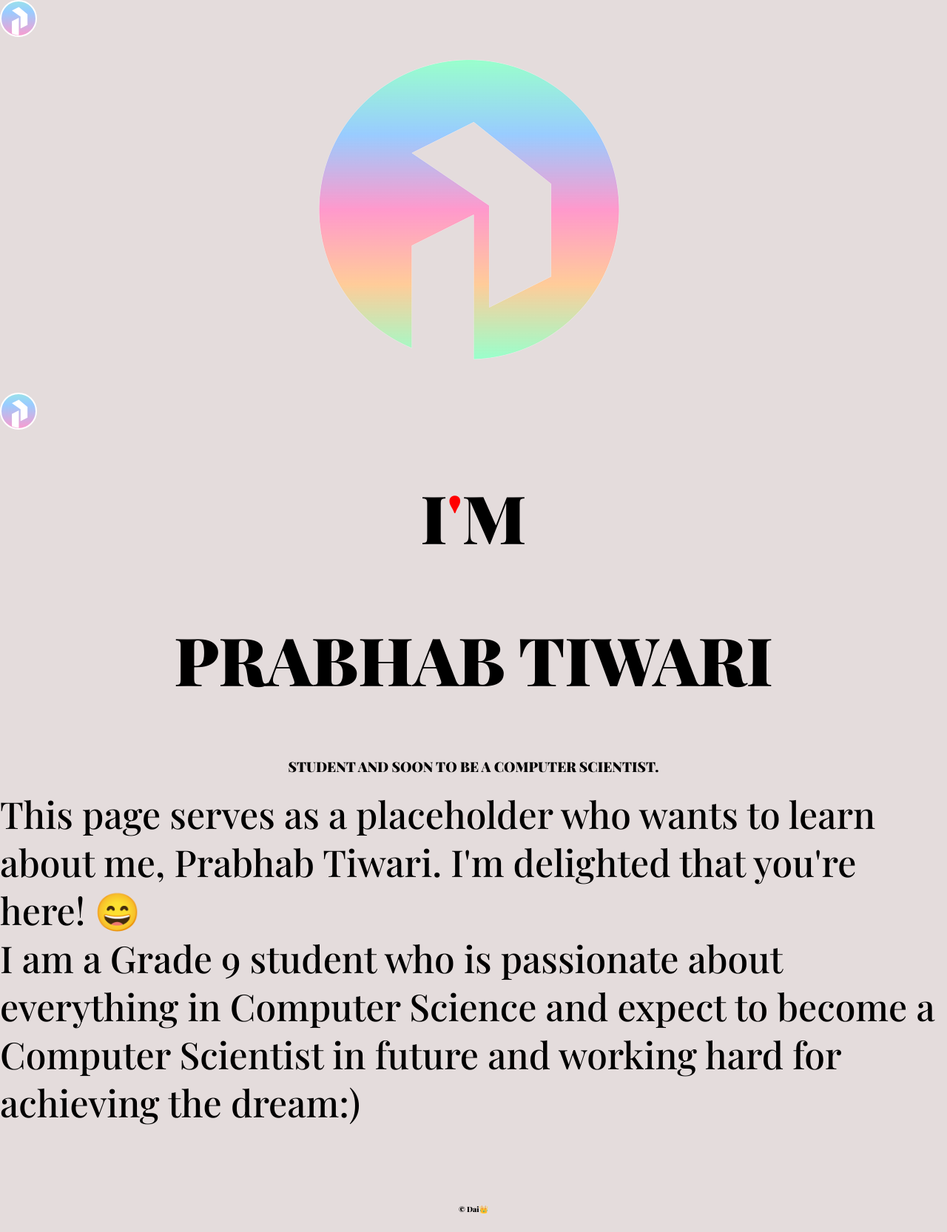
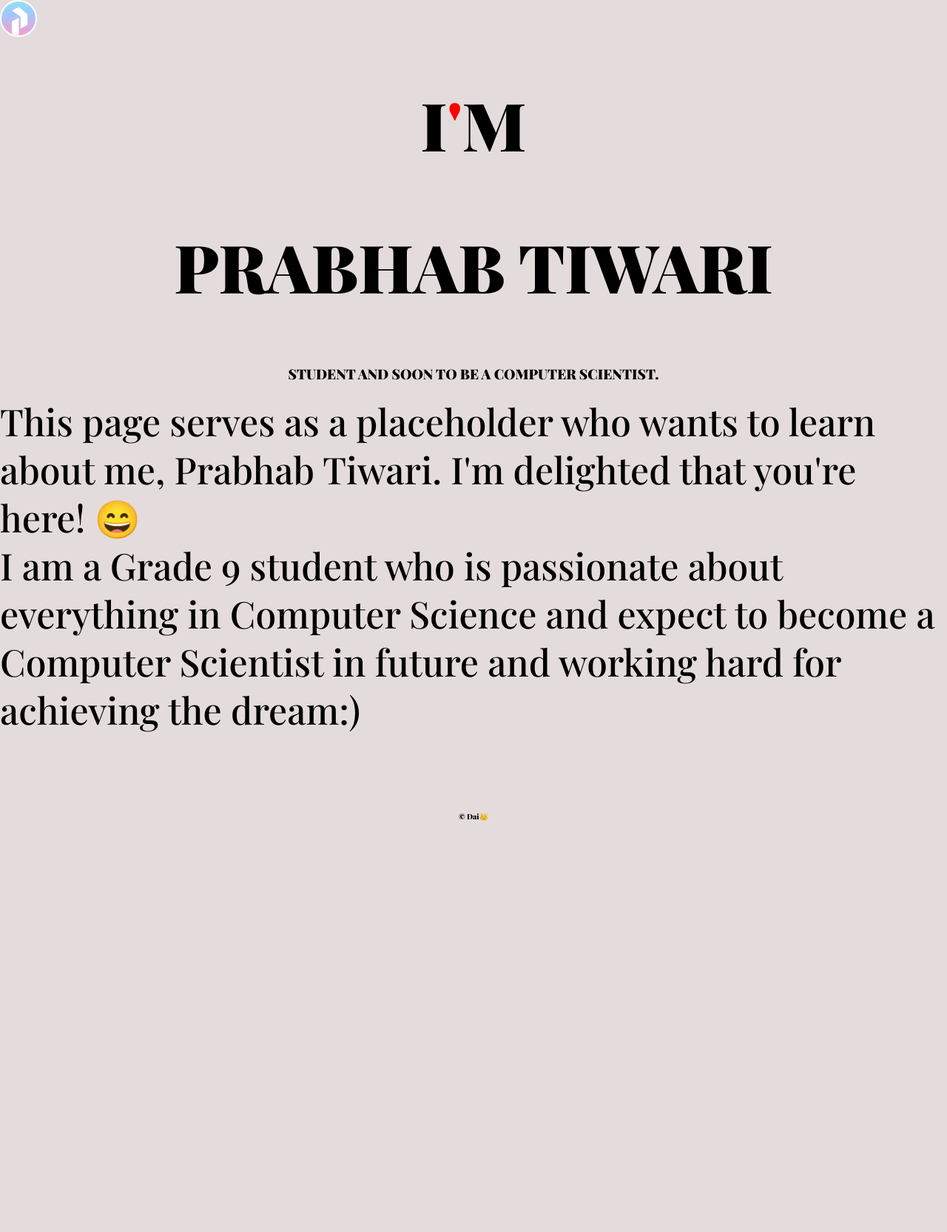
Before and after one commit to PrabhabTiwari/website, a Jekyll site: the page old/index.html, which Jekyll copies as it is, in a window 1280 px wide. Shown: the whole page at 74% size. Built offline with Jekyll 4.4.1, drawn with Linux system fonts in a browser that asks for light colours; after the commit the page ends 1135 px from its top, so only the background shows below that.

Commit message:
Update index.html

```diff
--- a/old/index.html
+++ b/old/index.html
@@ -25,13 +25,13 @@
     <li><a href="quotes.html">Quotes</a></li>
     <li><a href="form.html">Sign up</a></li>
   </ul>
--->
+
 
 <div class="prabhab"><div></div></div>
 <div style="display: flex;justify-content:center;align-items: center;">
 
 
-    <img src="eee.png" alt="Prabhab Tiwari"></div>
+   <!--  <img src="eee.png" alt="Prabhab Tiwari"></div>-->
     <p align-item centre>
     <div class="prabhab"><a href="index.html"><div></div></a></div></p>
     <h1>I<span class="redText">'</span>M</h1>
```
